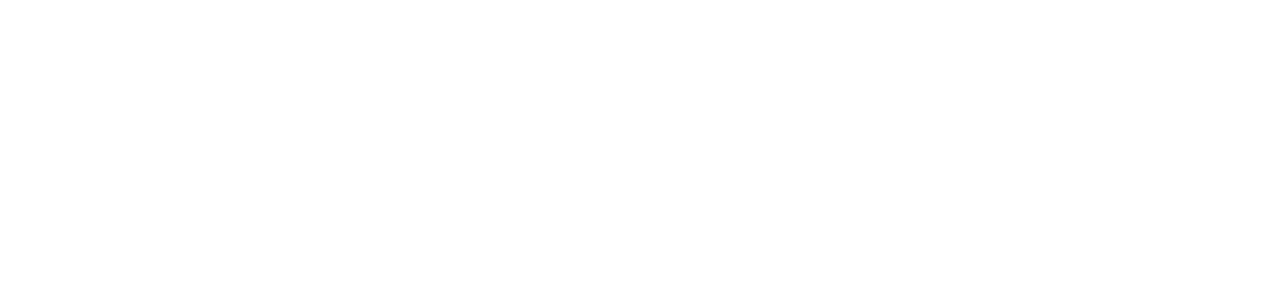
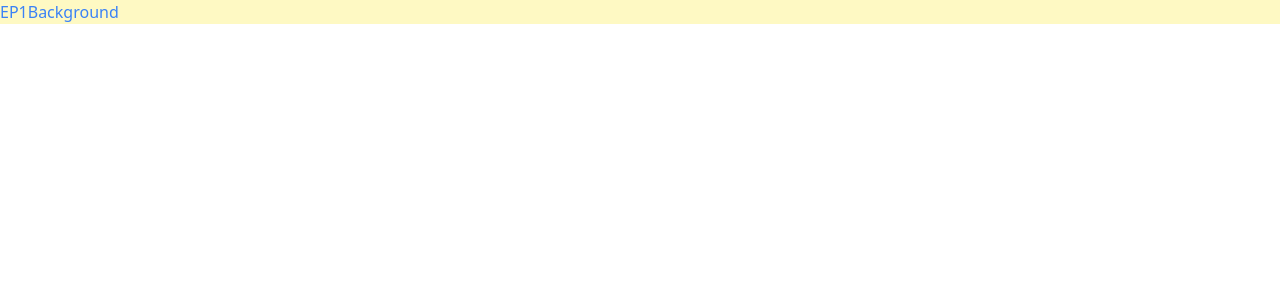
Before and after one commit to jetsadawwts/react-tailwind-tutorial, a React (Vite) app: page / in a window 1280 px wide. Shown: the top 300 px of the page. Built offline with nearby package versions, Linux system fonts and the light colour scheme.

Commit message:
EP1 Background

```diff
--- a/src/App.jsx
+++ b/src/App.jsx
@@ -1,7 +1,12 @@
 import { useState } from "react";
+import EP1Background from "./page/EP1Background";
 
 function App() {
-
+  return (
+    <div className="">
+      <EP1Background />
+    </div>
+  );
 }
 
 export default App;
--- /dev/null
+++ b/src/page/EP1Background.tsx
@@ -0,0 +1,15 @@
+import React from 'react'
+
+function EP1Background() {
+    return (
+        <div className="bg-yellow-100">
+            <div className="text-blue-500">
+                EP1Background
+            </div>
+
+        </div>
+
+    )
+}
+
+export default EP1Background;
```
